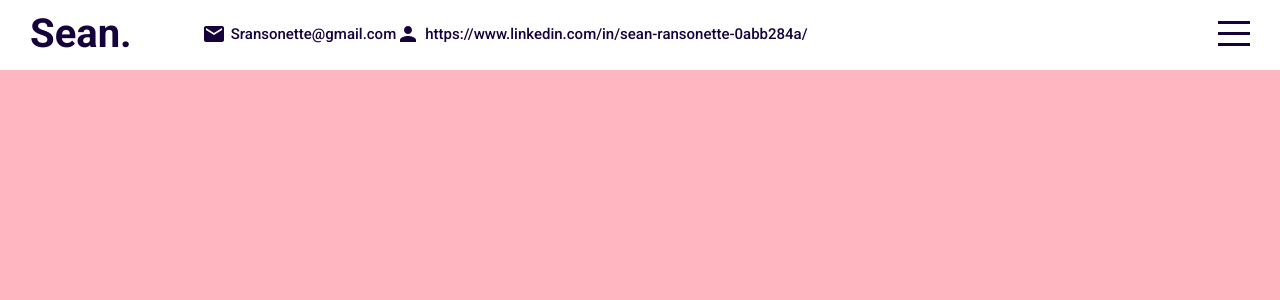
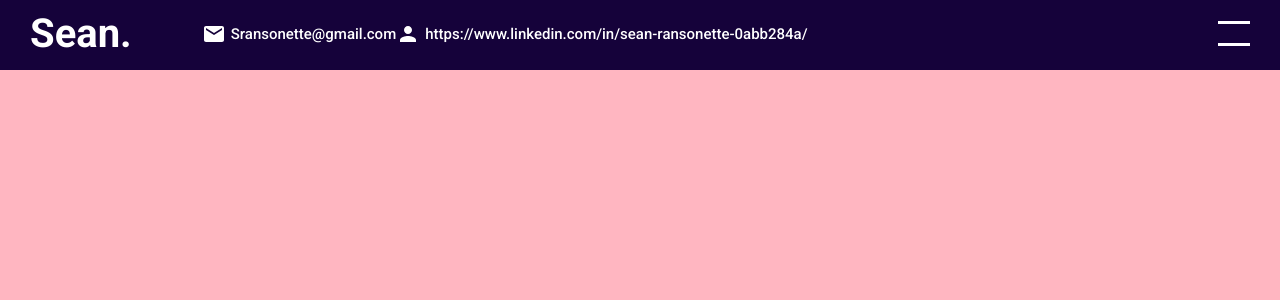
Before and after one commit to Sransonette/personal-website, a React (Create React App) app: page / in a window 1280 px wide. Shown: the top 300 px of the page. Built offline with nearby package versions, Linux system fonts and the light colour scheme.

Commit message:
active added in topbar div and scss added in topbar.scss to change colors of top bar

```diff
--- a/src/components/topbar/topbar.js
+++ b/src/components/topbar/topbar.js
@@ -4,7 +4,7 @@
 
 const Topbar = () => {
     return (
-        <div className="topbar">
+        <div className="topbar active">
             <div className="wrapper">
                 <div className="left">
                     <a href="#intro" className="logo">Sean.</a>
--- a/src/components/topbar/topbar.scss
+++ b/src/components/topbar/topbar.scss
@@ -64,4 +64,23 @@
 
         }
     }
+    &.active{
+        background-color: $mainColor;
+        color: white;
+
+        .hamburger{
+            span{
+                &:first-child{
+                    background-color: white;
+
+                }
+                &:nth-child(2){
+                    opacity: 0;
+                }
+                &:last-child{
+                    background-color: white;
+                }
+            }
+        }
+    }
 }
```
